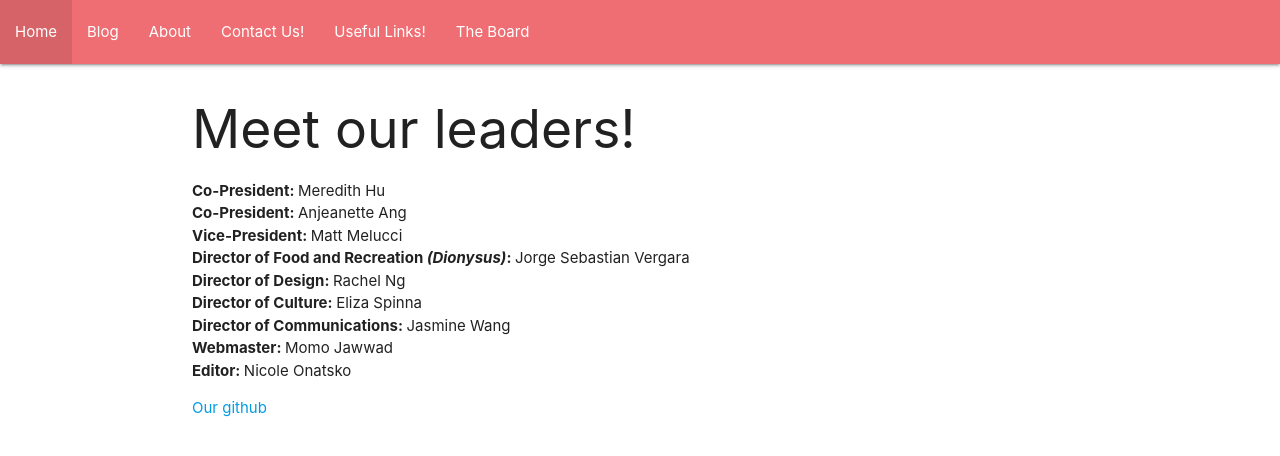
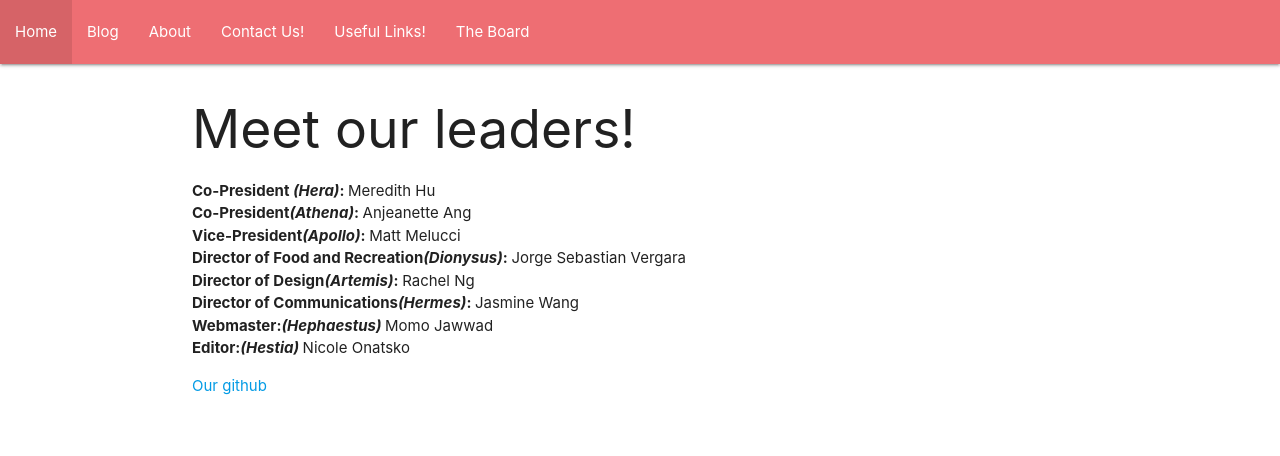
Before and after one commit to stuyCLC/stuyCLC.github.io, a Jekyll site: the page built from board/index.html, in a window 1280 px wide. Shown: the top 456 px of the page. Built offline with Jekyll 4.4.1, drawn with Linux system fonts in a browser that asks for light colours.

Commit message:
Update index.html

```diff
--- a/board/index.html
+++ b/board/index.html
@@ -5,15 +5,14 @@ Title: The Board
 <div class="blurb">
   <h2> Meet our leaders! </h2>
   <p> <ul>
-      <li> <b> Co-President: </b> Meredith Hu </li>
-      <li> <b> Co-President: </b> Anjeanette Ang </li>
-      <li> <b> Vice-President: </b> Matt Melucci </li>
-      <li> <b> Director of Food and Recreation <i>(Dionysus)</i>: </b> Jorge Sebastian Vergara </li>
-      <li> <b> Director of Design: </b> Rachel Ng </li>
-      <li> <b> Director of Culture: </b> Eliza Spinna </li>
-      <li> <b> Director of Communications: </b> Jasmine Wang </li>
-      <li> <b> Webmaster: </b> Momo Jawwad </li>
-      <li> <b> Editor: </b> Nicole Onatsko </li>
+  <li> <b> Co-President <i>(Hera)</i>: </b> Meredith Hu </li>
+  <li> <b> Co-President<i>(Athena)</i>: </b> Anjeanette Ang </li>
+  <li> <b> Vice-President<i>(Apollo)</i>: </b> Matt Melucci </li>
+  <li> <b> Director of Food and Recreation<i>(Dionysus)</i>: </b> Jorge Sebastian Vergara </li>
+  <li> <b> Director of Design<i>(Artemis)</i>: </b> Rachel Ng </li>
+  <li> <b> Director of Communications<i>(Hermes)</i>: </b> Jasmine Wang </li>
+  <li> <b> Webmaster:<i>(Hephaestus)</i> </b> Momo Jawwad </li>
+  <li> <b> Editor:<i>(Hestia)</i> </b> Nicole Onatsko </li>
     </ul>
     </p>
 <!div>
```
